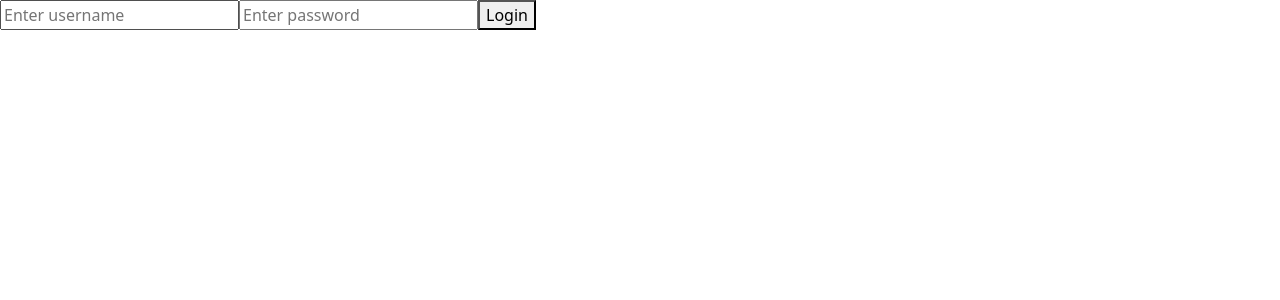
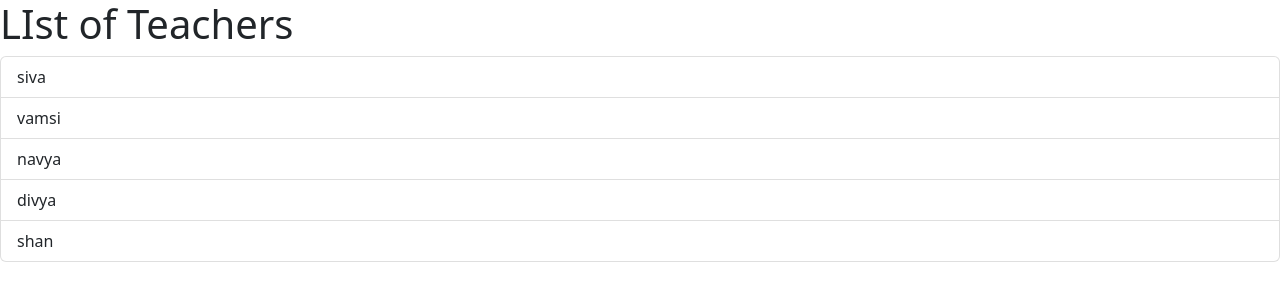
Before and after one commit to Sivaramayya/my-app, a React (Create React App) app: page / in a window 1280 px wide. Shown: the top 300 px of the page. Built offline with nearby package versions, Linux system fonts and the light colour scheme.

Commit message:
updated app.js

```diff
--- a/src/App.js
+++ b/src/App.js
@@ -1,10 +1,13 @@
 import 'bootstrap/dist/css/bootstrap.css';
-import LoginObjectState from './LoginObjectState';
+import ListGroup from "./ListGroup";
+import ListGroupProps from "./ListGroupProps";
+import Calculator from './Calculator';
 
 function App() {
+  let teachers=['siva','vamsi','navya','divya','shan']
+  return (
+    <ListGroupProps items={teachers} heading="LIst of Teachers"/>
 
-  return (
-      <LoginObjectState/>
   )
 }
 
```
